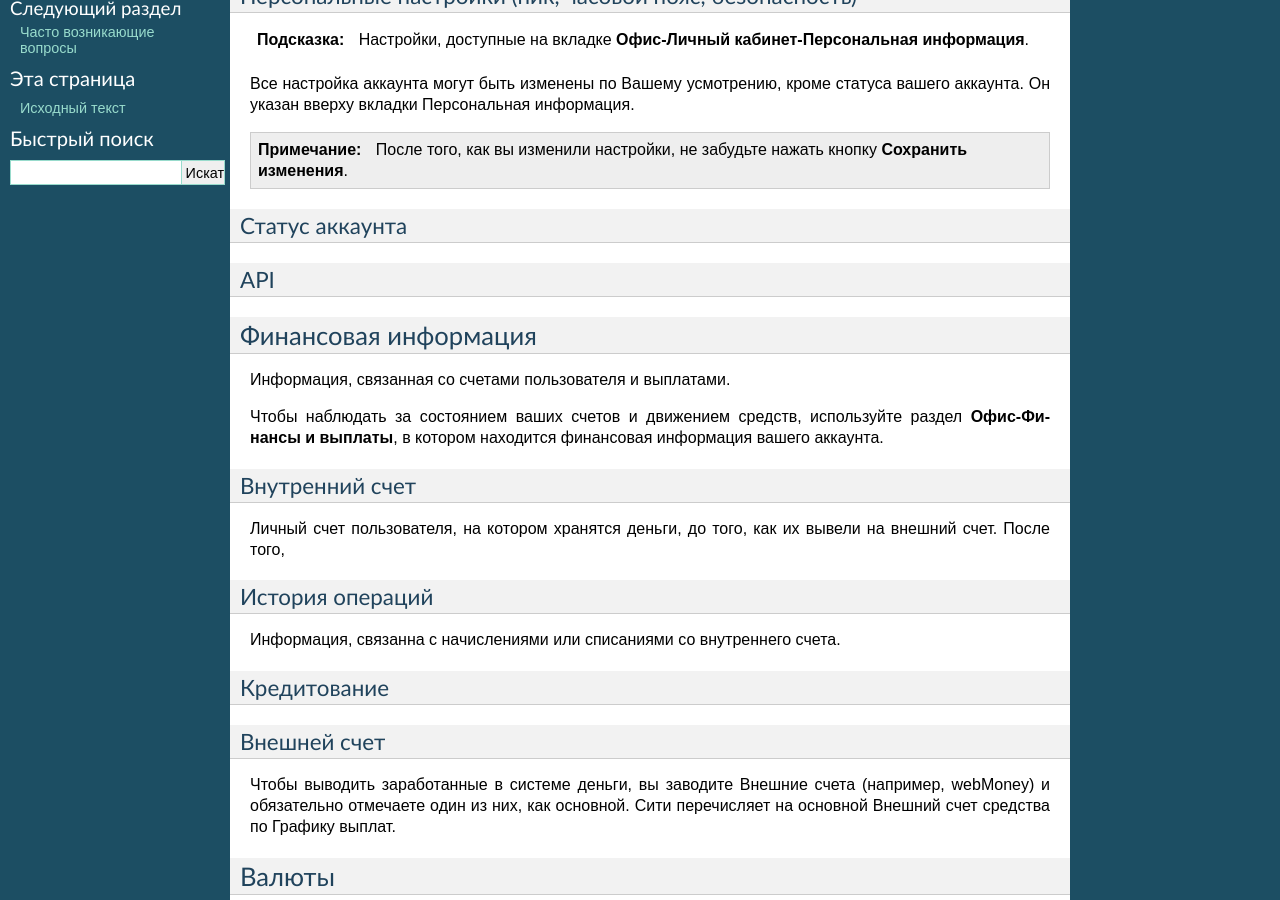
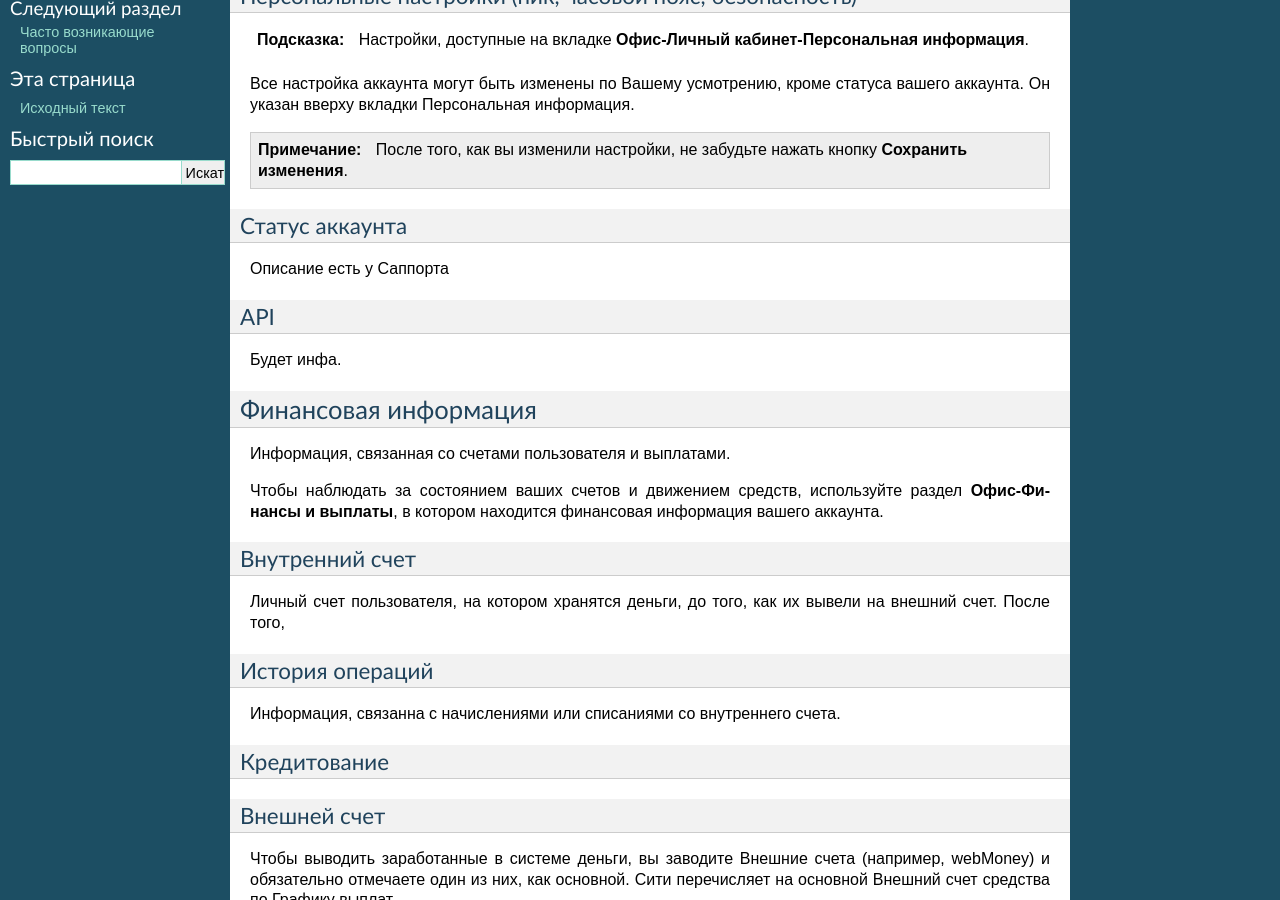
Before and after one commit to focus-at/CytiadsUserdoc, a Sphinx documentation site: the page built from userdocs/source/newoffice.rst, in a window 1280 px wide and 900 px high, scrolled down 428 px. Built offline with Sphinx 7.4.7, drawn with Linux system fonts in a browser that asks for light colours; formulas are drawn with MathJax 3.

Commit message:
without statistic

```diff
--- a/userdocs/source/newoffice.rst
+++ b/userdocs/source/newoffice.rst
@@ -24,12 +24,13 @@
 
 Статус аккаунта
 ^^^^^^^^^^^^^^^
-
+Описание есть у Саппорта
 
 
 API
 ^^^
 
+Будет инфа.
 
 Финансовая информация
 -----------------------
```
Also changed, not shown: userdocs/Statistic.rst (renamed from userdocs/source/Statistic.rst), userdocs/money.rst (renamed from userdocs/source/money.rst), 5 other files.
